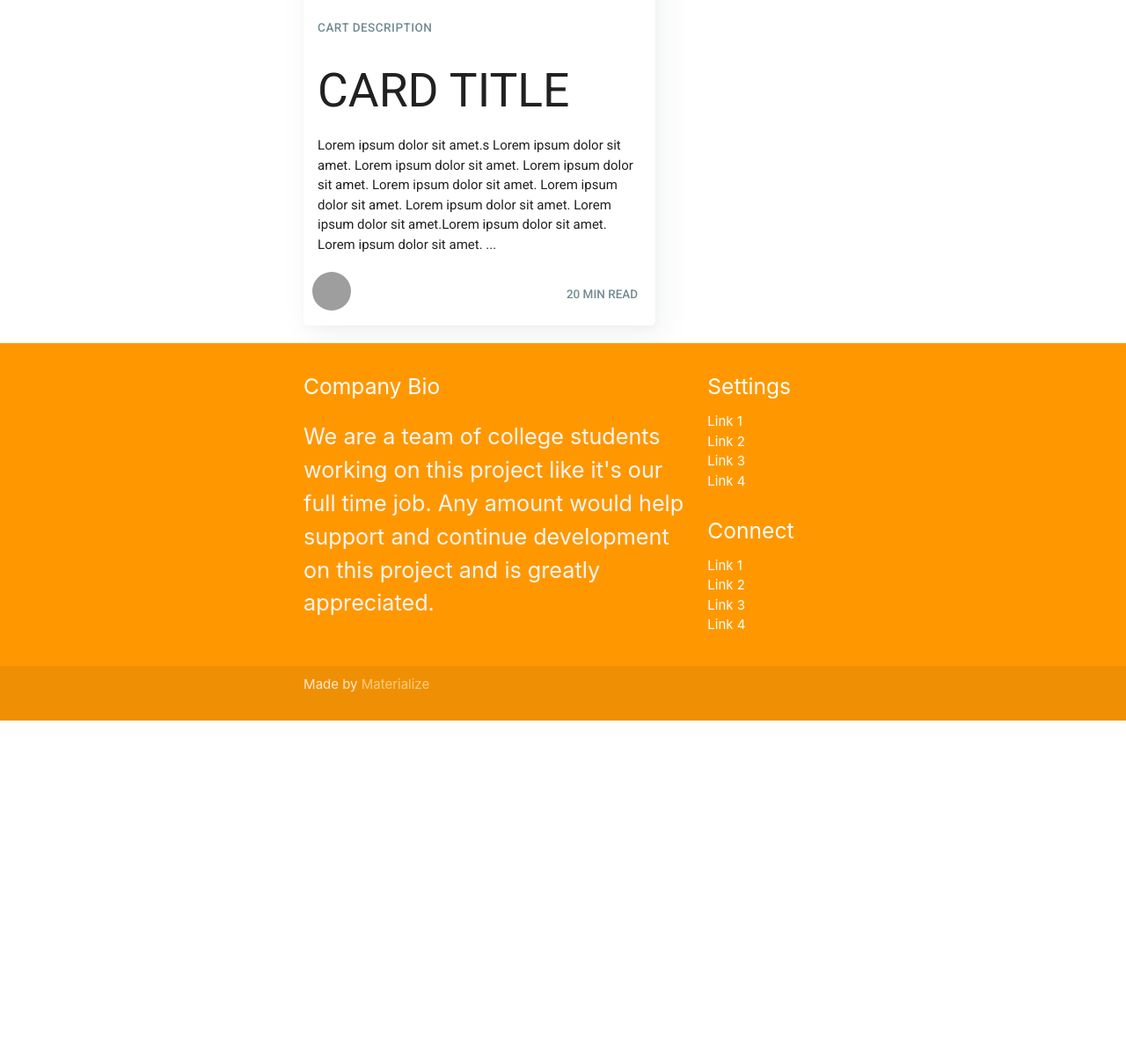
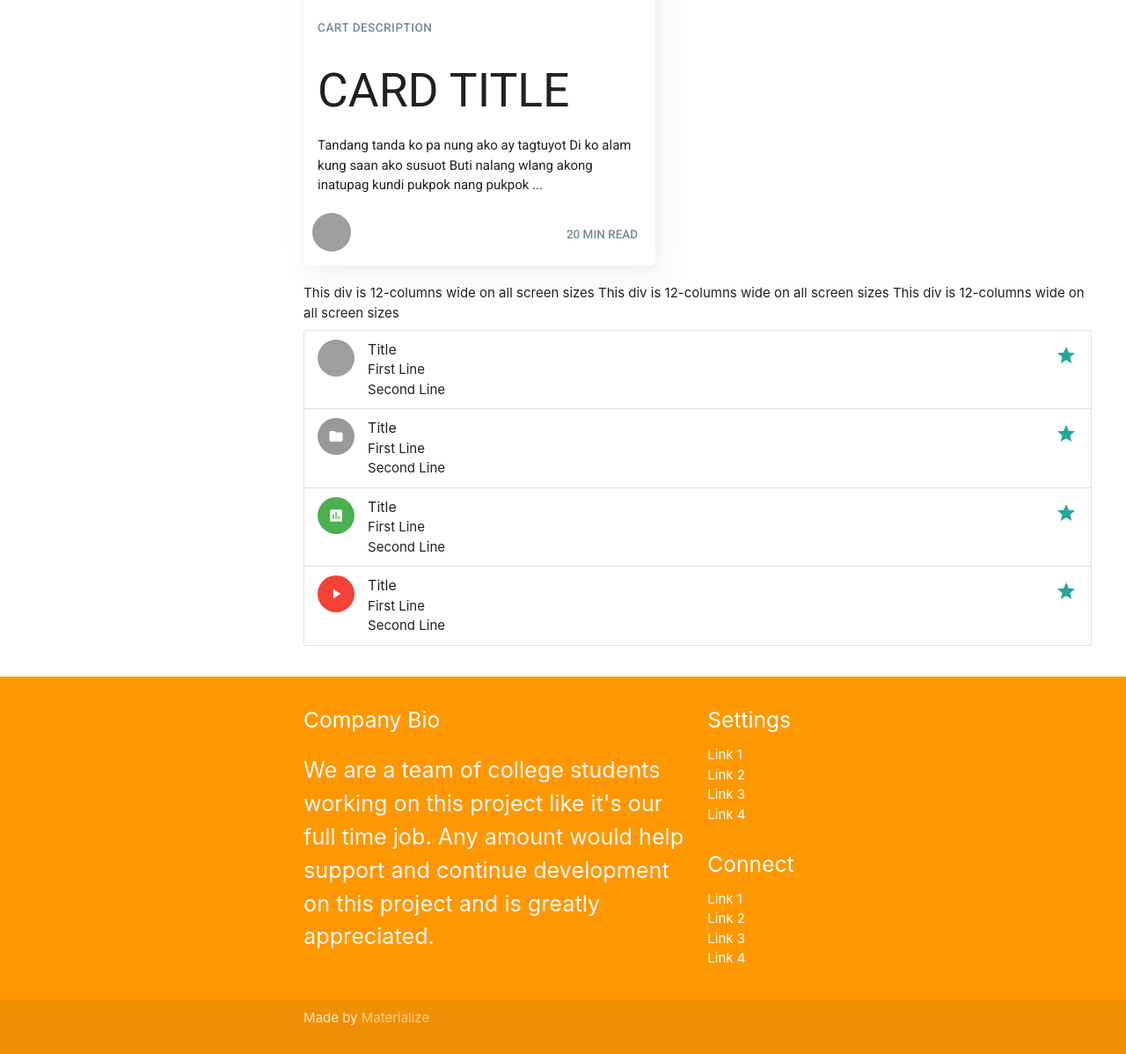
Before and after one commit to dadidelux/dictweb, a Django app: page / in a window 1280 px wide. Shown: the part 1013-2211 px from the top of the page at 88% size. Before the commit the page ends 1832 px from the top, so only its background shows below. Run offline with Django 4.2, Linux system fonts and the light colour scheme; some libraries are stand-ins or nearby versions; grey boxes are pictures that could not be loaded.

Commit message:
added a page

```diff
--- /dev/null
+++ b/dictweb/templates/main/avatar.html
@@ -0,0 +1,43 @@
+<div class="col s9">
+    <!-- Teal page content  -->
+    <div class="row">
+      <div class="col s12 offset-s2">This div is 12-columns wide on all screen sizes This div is 12-columns wide on all screen sizes This div is 12-columns wide on all screen sizes
+
+        <ul class="collection">
+            <li class="collection-item avatar">
+            <img src="images/yuna.jpg" alt="" class="circle">
+            <span class="title">Title</span>
+            <p>First Line <br>
+                Second Line
+            </p>
+            <a href="#!" class="secondary-content"><i class="material-icons">grade</i></a>
+            </li>
+            <li class="collection-item avatar">
+            <i class="material-icons circle">folder</i>
+            <span class="title">Title</span>
+            <p>First Line <br>
+                Second Line
+            </p>
+            <a href="#!" class="secondary-content"><i class="material-icons">grade</i></a>
+            </li>
+            <li class="collection-item avatar">
+            <i class="material-icons circle green">insert_chart</i>
+            <span class="title">Title</span>
+            <p>First Line <br>
+                Second Line
+            </p>
+            <a href="#!" class="secondary-content"><i class="material-icons">grade</i></a>
+            </li>
+            <li class="collection-item avatar">
+            <i class="material-icons circle red">play_arrow</i>
+            <span class="title">Title</span>
+            <p>First Line <br>
+                Second Line
+            </p>
+            <a href="#!" class="secondary-content"><i class="material-icons">grade</i></a>
+            </li>
+        </ul>
+
+    </div>
+</div>
+</div>
--- /dev/null
+++ b/dictweb/templates/main/card.html
@@ -0,0 +1,30 @@
+     <!-- Fancy Card -->
+     <div class="row">
+        <div class="col s6 offset-s2">
+         <div class="fancy_card">
+          <img src="https://res.cloudinary.com/practicaldev/image/fetch/s--Sqh4MQSK--/c_imagga_scale,f_auto,fl_progressive,h_420,q_auto,w_1000/https://thepracticaldev.s3.amazonaws.com/i/hzc4hdwc234t7p728i5c.jpg" class="card_image">
+          <div class="card_text">
+            <div class="tags">
+              CART DESCRIPTION
+            </div>
+            <h2 class="title"> CARD TITLE</h2>
+            <div class="summary">
+                Tandang tanda ko pa nung ako ay tagtuyot
+                Di ko alam kung saan ako susuot
+                Buti nalang wlang akong inatupag
+                kundi pukpok nang pukpok
+              ...
+            </div>
+          </div>
+          <div class="card_footer">
+            <a href="https://nestedsoftware.com">
+              <img class="author_image" src="https://scholar.googleusercontent.com/citations?view_op=medium_photo&user=-RMIOAYAAAAJ&citpid=7" alt="Nested Software">
+            </a>
+            <div class="reading_time">
+              20 min read
+            </div>
+          </div>
+        </div>
+
+      </div>
+        </div>
--- a/dictweb/templates/main/index.html
+++ b/dictweb/templates/main/index.html
@@ -55,40 +55,9 @@
         </div>
 
         <!-- Fancy Card -->
-      <div class="row">
-      <div class="col s6 offset-s2">
-       <div class="fancy_card">
-        <img src="https://res.cloudinary.com/practicaldev/image/fetch/s--Sqh4MQSK--/c_imagga_scale,f_auto,fl_progressive,h_420,q_auto,w_1000/https://thepracticaldev.s3.amazonaws.com/i/hzc4hdwc234t7p728i5c.jpg" class="card_image">
-        <div class="card_text">
-          <div class="tags">
-            CART DESCRIPTION
-          </div>
-          <h2 class="title"> CARD TITLE</h2>
-          <div class="summary">
-            Lorem ipsum dolor sit amet.s
-            Lorem ipsum dolor sit amet.
-            Lorem ipsum dolor sit amet.
-            Lorem ipsum dolor sit amet.
-            Lorem ipsum dolor sit amet.
-            Lorem ipsum dolor sit amet.
-            Lorem ipsum dolor sit amet.
-            Lorem ipsum dolor sit amet.Lorem ipsum dolor sit amet.
-            Lorem ipsum dolor sit amet.
-            ...
-          </div>
-        </div>
-        <div class="card_footer">
-          <a href="https://nestedsoftware.com">
-            <img class="author_image" src="https://scholar.googleusercontent.com/citations?view_op=medium_photo&user=-RMIOAYAAAAJ&citpid=7" alt="Nested Software">
-          </a>
-          <div class="reading_time">
-            20 min read
-          </div>
-        </div>
-      </div>
+        {% include 'main/card.html' %}
 
-    </div>
-      </div>
+        {% include 'main/avatar.html' %}
 
     </div>
 
--- a/dictweb/templates/main/navigation.html
+++ b/dictweb/templates/main/navigation.html
@@ -8,7 +8,8 @@
                   <div class="nav-wrapper container">
                   <a id="logo-container" href="#" class="brand-logo">Logo</a>
                   <ul class="right hide-on-med-and-down waves-effect waves-teal">
-                      <li><a href="#">Navbar Link</a></li>
+                      <li><a href="{% url 'about' %}">Navbar Link</a></li>
+                      <li><a href="{% url 'index' %}">Home</a></li>
                   </ul>
 
                   <ul id="nav-mobile" class="sidenav waves-effect waves-teal">
--- a/dictweb/urls.py
+++ b/dictweb/urls.py
@@ -3,5 +3,6 @@ from . import views
 
 urlpatterns = [
     path('', views.index, name='index'),
+    path('about', views.about, name='about'),
 
 ]
--- a/dictweb/views.py
+++ b/dictweb/views.py
@@ -7,3 +7,11 @@ def index(request):
             # dictionary
     }
     return render(request, template, context)
+
+# Create your views here.
+def about(request):
+    template = 'main/secondary/about.html'
+    context = {
+            # dictionary
+    }
+    return render(request, template, context)
```
Also changed, not shown: dictweb/templates/main/secondary/about.html (added, +49 -0 lines).
